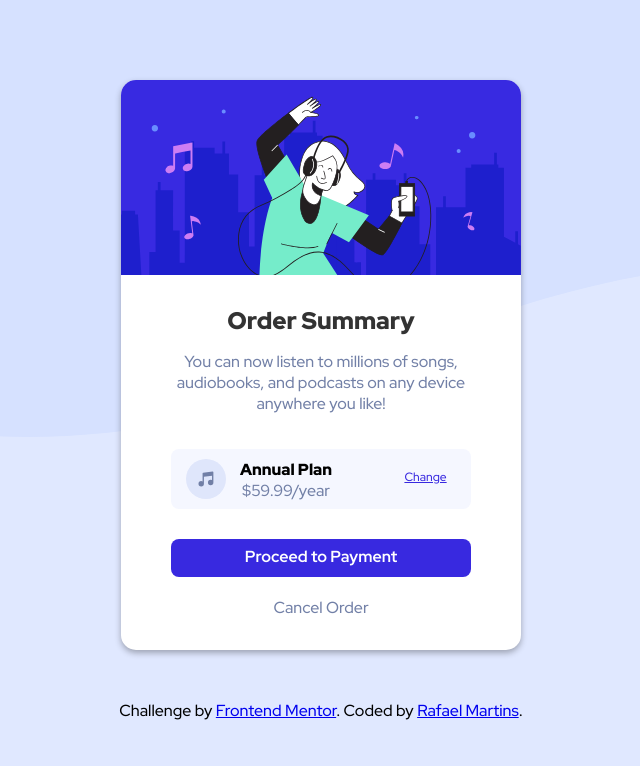
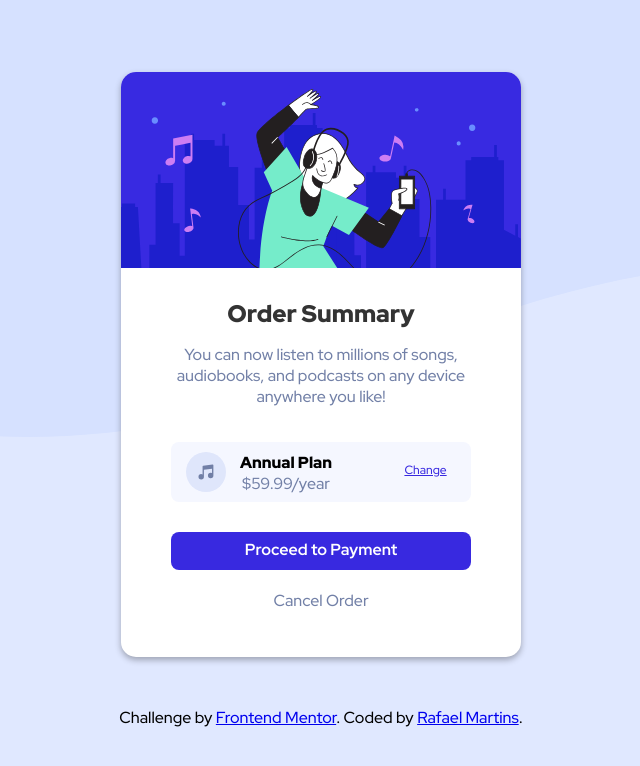
Before and after one commit to RafaelMartins77/Order-Sumary-Component, a plain HTML site: page index.html in a window 1280 px wide. Shown: the whole page, without its empty margins (319-959 px from the left). Drawn offline with Linux system fonts and the light colour scheme.

Commit message:
Update style.css

```diff
--- a/style.css
+++ b/style.css
@@ -21,7 +21,7 @@ body {
 .card {
   background: #fff;
   width: 400px;
-  height: 570px;
+  height: 585px;
   border-radius: 15px;
   box-shadow: 0 3px 6px rgba(0,0,0,0.3);
 }
```
